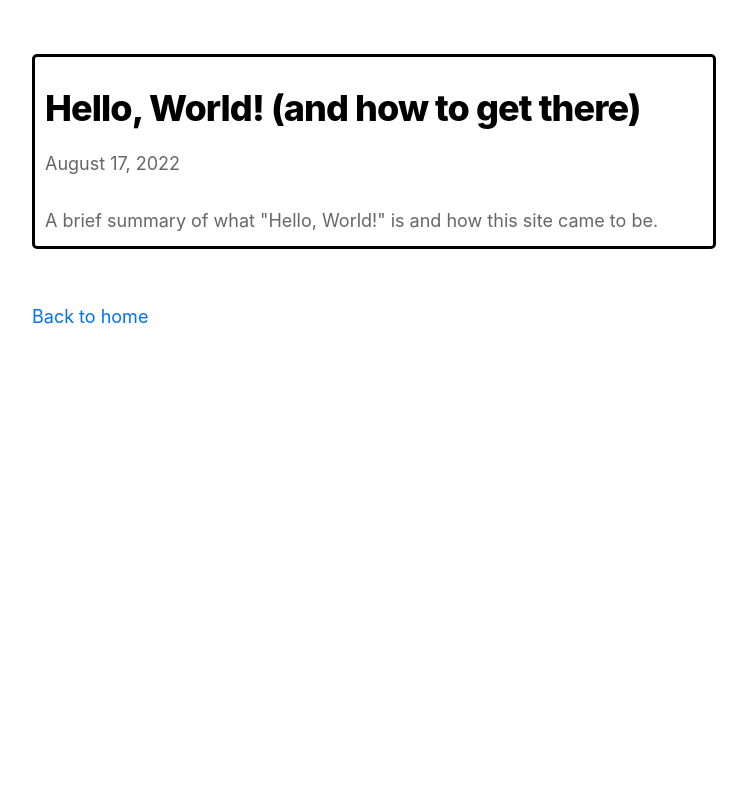
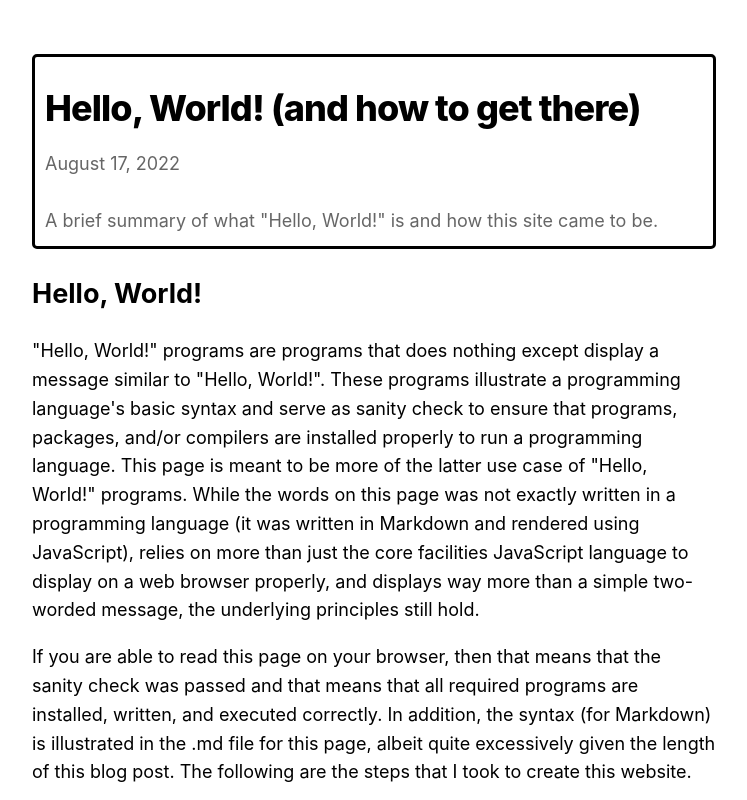
Before and after one commit to tonanth/personal-site, a Next.js app: page /posts/hello-world in a window 1280 px wide. Shown: the top 800 px of the page, without its empty margins (266-1013 px from the left). Built offline with nearby package versions, Linux system fonts and the light colour scheme.

Commit message:
Migrate from remark-html to react-markdown

```diff
--- a/pages/posts/[id].js
+++ b/pages/posts/[id].js
@@ -4,6 +4,9 @@ import Head from 'next/head';
 import Date from '../../components/date';
 import utilStyles from '../../styles/utils.module.css';
 import styles from '../../styles/article.module.scss'
+import ReactMarkdown from 'react-markdown';
+
+
 
 export async function getStaticProps({ params }) {
   const postData = await getPostData(params.id);
@@ -38,7 +41,8 @@ export default function Post({ postData }) {
             {postData.description}
           </div>
         </div>
-        <div className={styles.articlebody} dangerouslySetInnerHTML={{ __html: postData.contentHtml }} />
+        <ReactMarkdown className={styles.articlebody} children={postData.contentMarkdown} />
+        {/* <div className={styles.articlebody} dangerouslySetInnerHTML={{ __html: postData.contentHtml }} /> */}
       </article>
     </Layout>
   );
```
